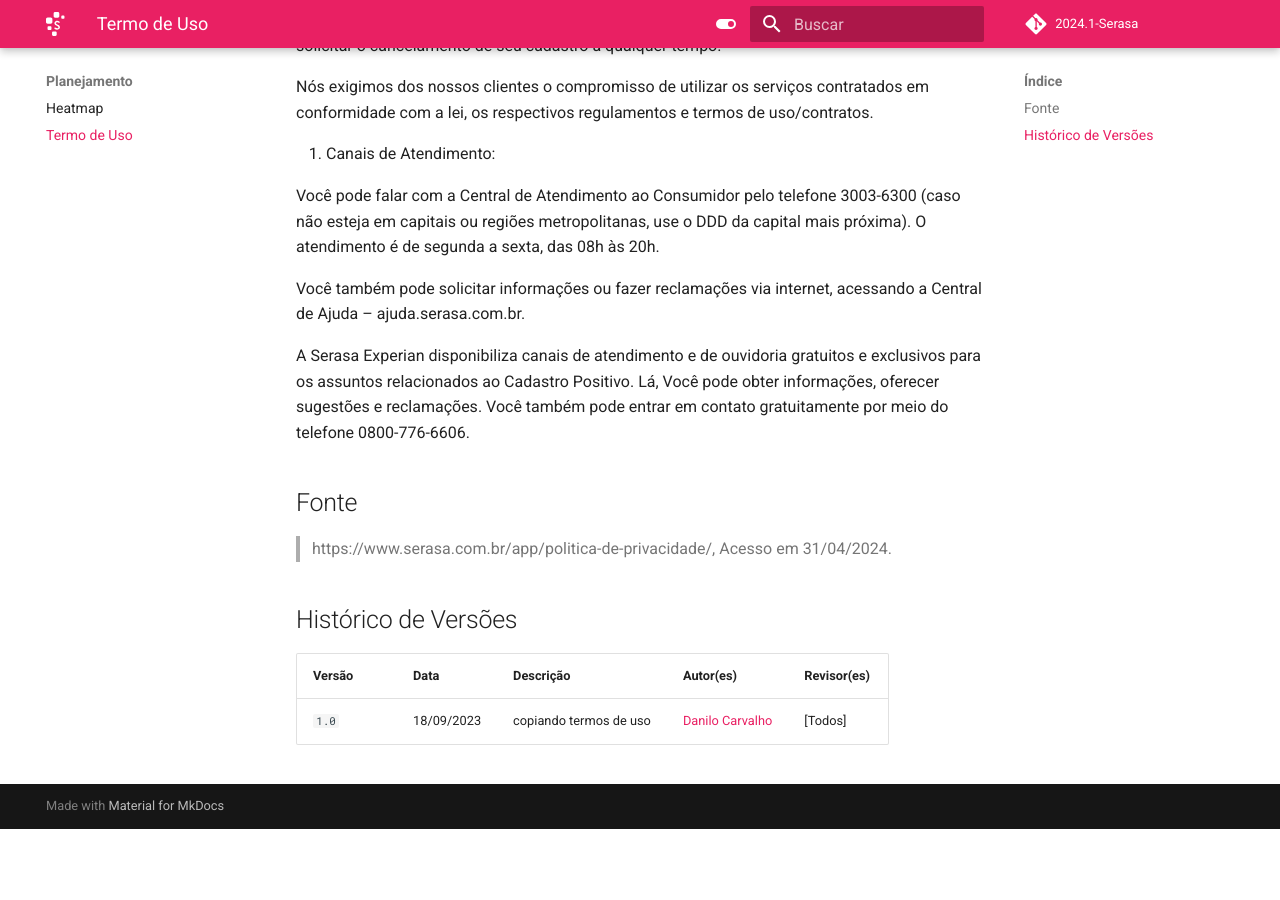
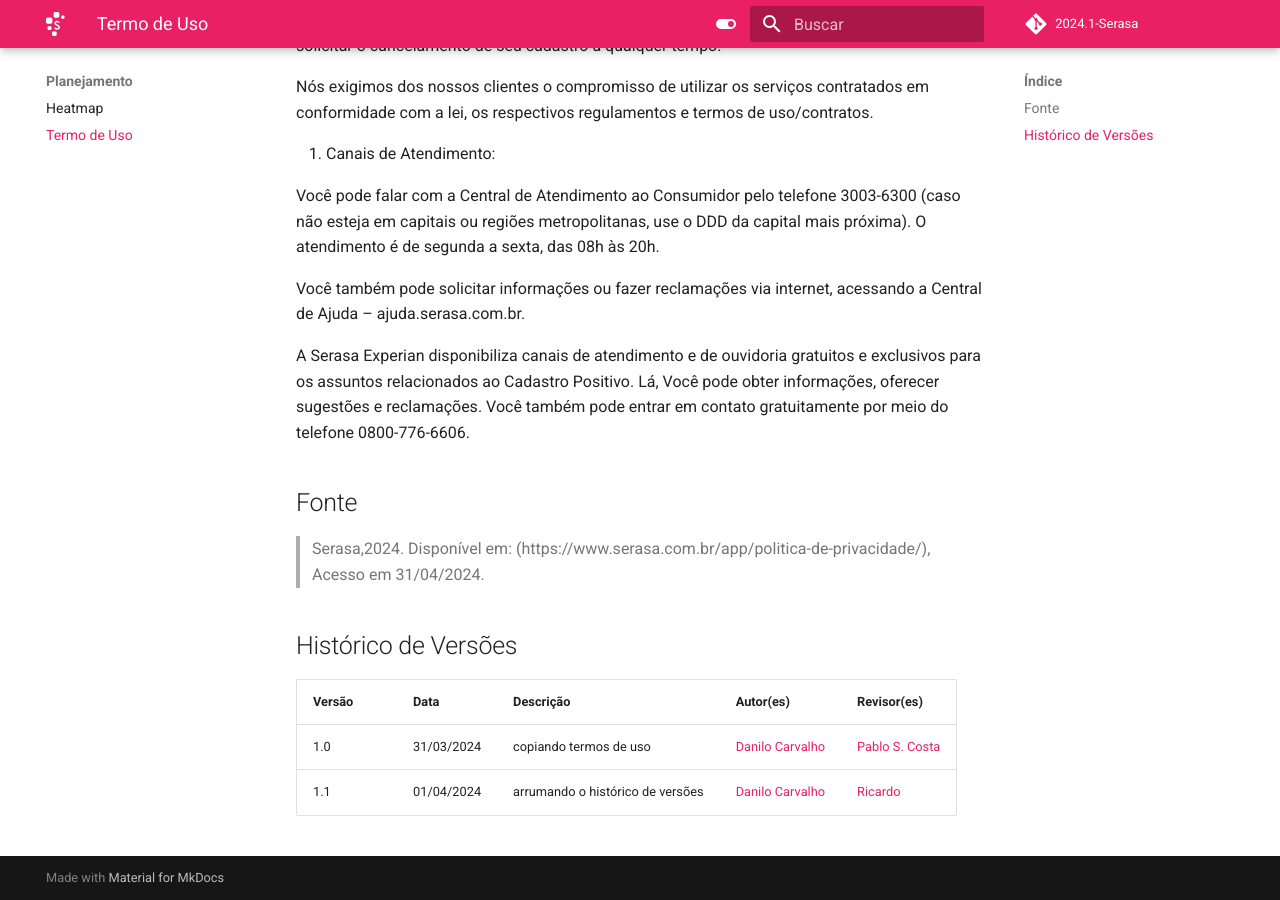
Before and after one commit to Requisitos-de-Software/2024.1-Serasa, an MkDocs documentation site: the page built from docs/planejamento/termodeuso.md, in a window 1280 px wide and 900 px high, scrolled down 11647 px. Built offline with MkDocs 1.6.1 and Material for MkDocs 9.7.7, drawn with Linux system fonts in a browser that asks for light colours; comment, search, counter and statistics services are not loaded; before the commit the page ends 12476 px from its top, so only the background shows below that.

Commit message:
Corrigindo fontes e datas

```diff
--- a/docs/planejamento/termodeuso.md
+++ b/docs/planejamento/termodeuso.md
@@ -252,10 +252,10 @@ Você também pode solicitar informações ou fazer reclamações via internet,
 A Serasa Experian disponibiliza canais de atendimento e de ouvidoria gratuitos e exclusivos para os assuntos relacionados ao Cadastro Positivo. Lá, Você pode obter informações, oferecer sugestões e reclamações. Você também pode entrar em contato gratuitamente por meio do telefone 0800-776-6606.
 
 ## Fonte
-> https://www.serasa.com.br/app/politica-de-privacidade/, Acesso em 31/04/2024.
-
+> Serasa,2024. Disponível em: (https://www.serasa.com.br/app/politica-de-privacidade/), Acesso em 31/04/2024.
 ## Histórico de Versões
 
 | Versão |     Data    | Descrição   | Autor(es) | Revisor(es) |
 | ------ | ----------- | ----------- | --------- | ----------- |
-| `1.0`  | 18/09/2023  | copiando termos de uso | [Danilo Carvalho](https://github.com/Danilo-Carvalho-Antunes)|[Todos]|
+| 1.0  | 31/03/2024  | copiando termos de uso | [Danilo Carvalho](https://github.com/Danilo-Carvalho-Antunes)|[Pablo S. Costa](https://github.com/pabloheika)|
+| 1.1  | 01/04/2024  | arrumando o histórico de versões | [Danilo Carvalho](https://github.com/Danilo-Carvalho-Antunes)| [Ricardo](https://www.github.com/avmricardo)|
```
